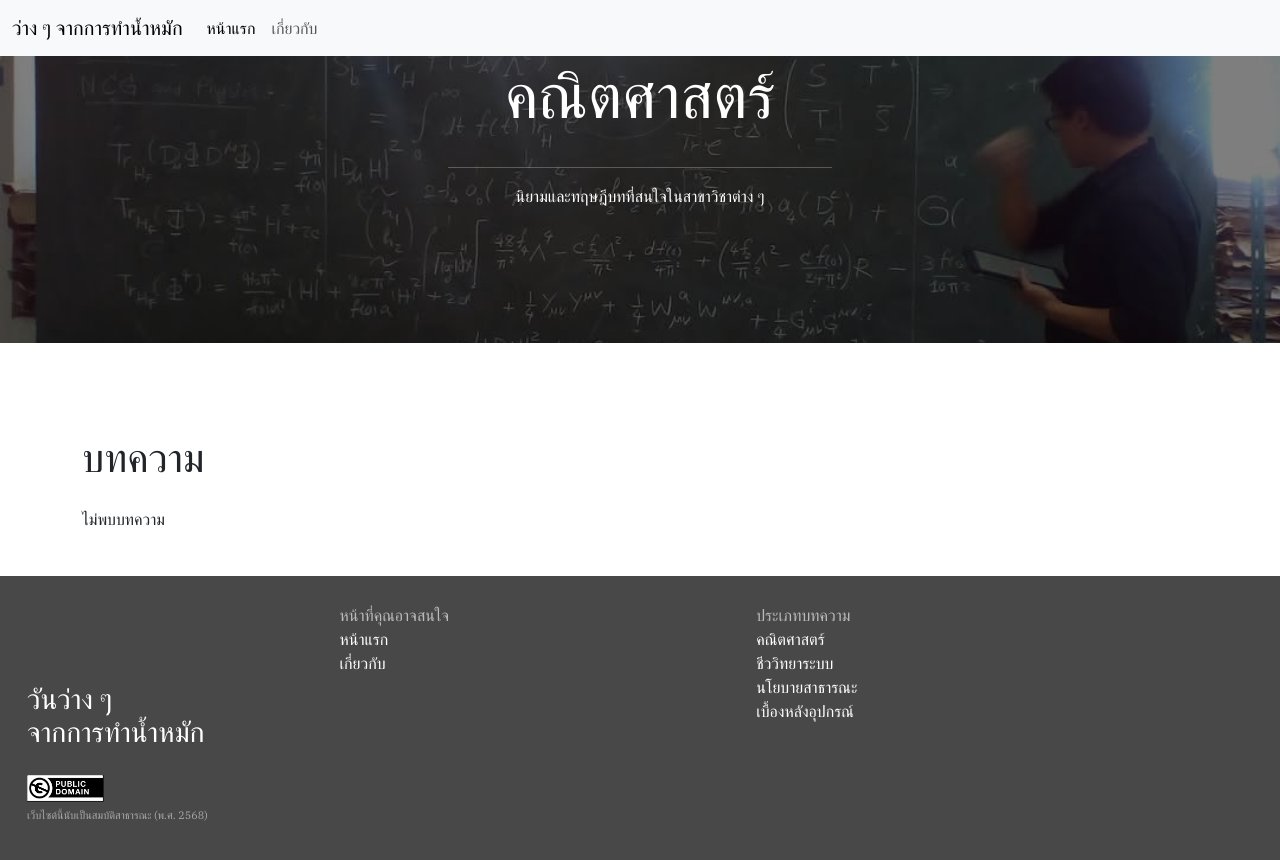
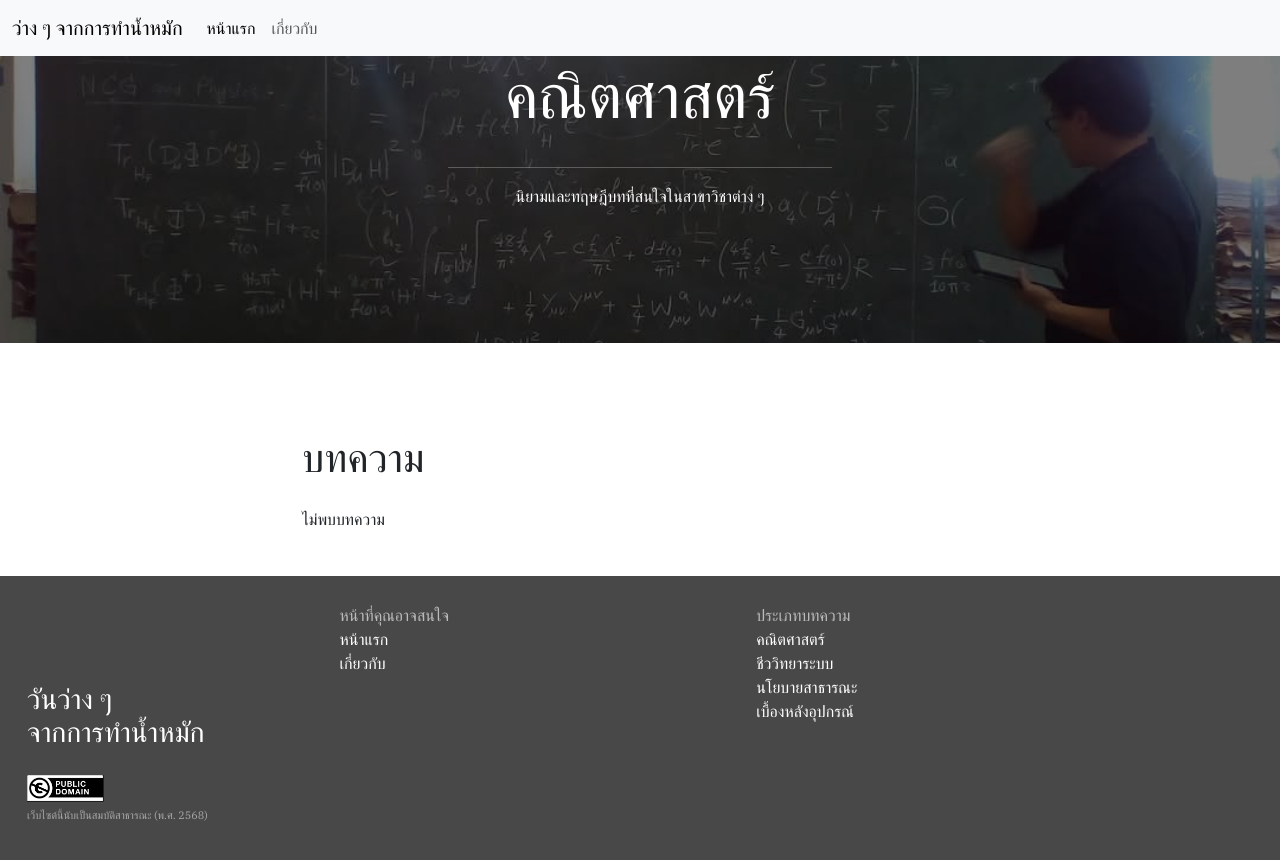
Before and after one commit to nammhakfreeday/nammhakfreeday.github.io, a Jekyll site: the page built from mathematics.html, in a window 1280 px wide and 900 px high, scrolled down 163 px. Shown: the top 860 px of the window. Built offline with Jekyll 4.4.1, drawn with Linux system fonts in a browser that asks for light colours; Markdown is read by kramdown in place of the engine named in the settings.

```diff
--- a/assets/css/style_categories.css
+++ b/assets/css/style_categories.css
@@ -77,3 +77,15 @@
 .card {
     transition: 0.25s;
 }
+
+@media (min-width: 1200px) {
+    .container, .container-lg, .container-md, .container-sm, .container-xl {
+        max-width: 700px !important;
+    }
+}
+
+@media (min-width: 992px) {
+    .container, .container-lg, .container-md, .container-sm {
+        max-width: 700px !important;
+    }
+}
```
